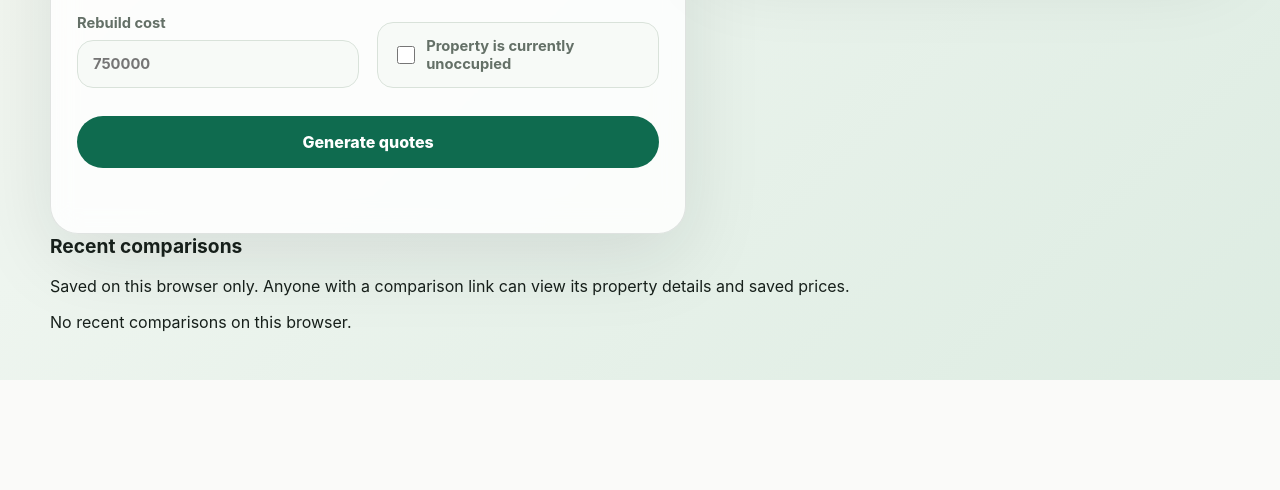
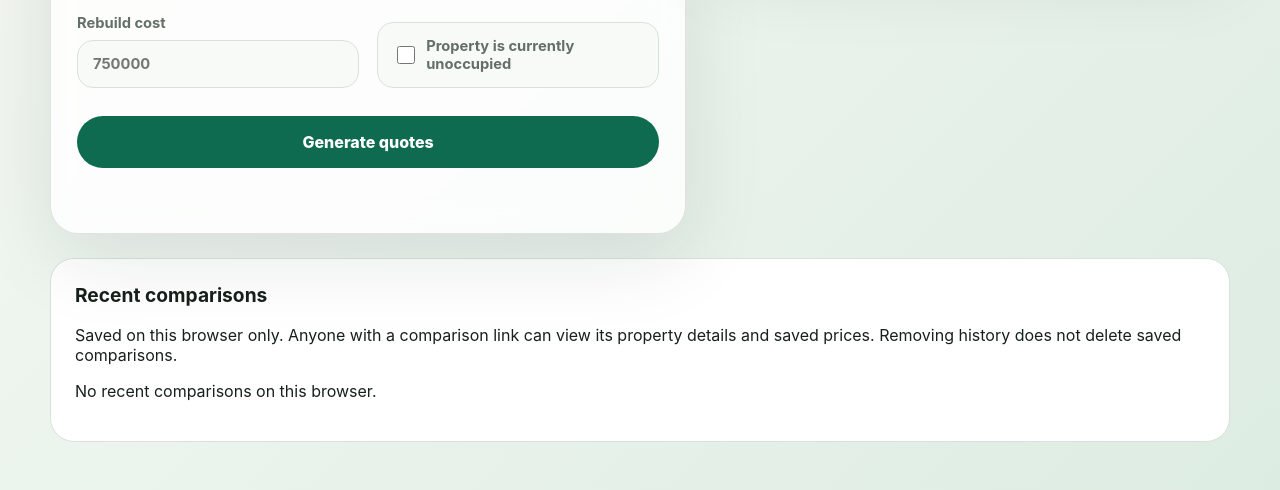
Before and after one commit to yas789/micro-insurtech-brokerage-engine, a PHP site: page / in a window 1280 px wide. Shown: the part 983-1473 px from the top of the page. Before the commit the page ends 1363 px from the top, so only its background shows below. Run offline with PHP 8.4, Linux system fonts and the light colour scheme.

Commit message:
Add local history removal and accessible navigation

```diff
--- a/frontend/app.js
+++ b/frontend/app.js
@@ -12,9 +12,21 @@ if (quoteForm && submitButton && statusMessage && quoteResults) {
   const summary = document.querySelector('#saved-property-summary');
   const recent = document.querySelector('#comparison-history');
   const history = createComparisonHistory();
+  const historyStatus = document.querySelector('#history-status');
   let links;
   const refreshHistory = () => {
-    if (recent) renderComparisonHistory(recent, history.list(), (reference) => links.navigate(reference));
+    if (recent) renderComparisonHistory(recent, history.list(), (reference) => links.navigate(reference), {
+      remove(reference) {
+        history.remove(reference);
+        refreshHistory();
+        if (historyStatus) historyStatus.textContent = 'Removed from this browser. The saved comparison and private link still exist.';
+      },
+      clear() {
+        history.clear();
+        refreshHistory();
+        if (historyStatus) historyStatus.textContent = 'Browser history cleared. Saved comparisons and private links still exist.';
+      },
+    });
   };
   const remember = (comparison) => {
     history.remember(comparison);
@@ -30,8 +42,14 @@ if (quoteForm && submitButton && statusMessage && quoteResults) {
   quoteForm.addEventListener('comparison-created', (event) => {
     if (metadata) renderComparisonMetadata(metadata, event.detail);
     remember(event.detail);
+    document.querySelector('#results-title')?.focus();
   });
   bindQuoteForm(quoteForm, submitButton, statusMessage, quoteResults);
-  if (metadata && summary) links = bindSavedComparisonLinks({ status: statusMessage, results: quoteResults, metadata, summary, onOpened: remember });
+  if (metadata && summary) links = bindSavedComparisonLinks({ status: statusMessage, results: quoteResults, metadata, summary,
+    onOpened(comparison) {
+      remember(comparison);
+      document.querySelector('#results-title')?.focus();
+    },
+  });
   refreshHistory();
 }
--- a/frontend/comparison-history.js
+++ b/frontend/comparison-history.js
@@ -3,13 +3,21 @@ import { comparisonMetadata } from './saved-comparisons.js';
 export const historyStorageKey = 'micro-insurtech.comparisons.v1';
 const limit = 20;
 
-export function renderComparisonHistory(container, entries, open) {
+export function renderComparisonHistory(container, entries, open, actions = {}) {
   container.replaceChildren();
+  container.tabIndex = -1;
   if (!entries.length) {
     container.textContent = 'No recent comparisons on this browser.';
     return;
   }
   const list = document.createElement('ul');
+  if (actions.clear) {
+    const clear = document.createElement('button');
+    clear.type = 'button';
+    clear.textContent = 'Clear browser history';
+    clear.addEventListener('click', () => { actions.clear(); container.focus(); });
+    container.append(clear);
+  }
   for (const entry of entries) {
     const row = document.createElement('li');
     const link = document.createElement('a');
@@ -20,6 +28,17 @@ export function renderComparisonHistory(container, entries, open) {
     time.dateTime = entry.createdAt;
     time.textContent = new Date(entry.createdAt).toLocaleString('en-GB');
     row.append(link, document.createTextNode(' — '), time);
+    if (actions.remove) {
+      const remove = document.createElement('button');
+      remove.type = 'button';
+      remove.textContent = 'Remove';
+      remove.setAttribute('aria-label', `Remove comparison ${entry.quoteReference} from this browser`);
+      remove.addEventListener('click', () => {
+        actions.remove(entry.quoteReference);
+        (container.querySelector('a') || container).focus();
+      });
+      row.append(remove);
+    }
     list.append(row);
   }
   container.append(list);
@@ -54,5 +73,13 @@ export function createComparisonHistory(storageProvider = () => window.localStor
       entries = normalizeEntries([metadata, ...entries]);
       persist();
     },
+    remove(reference) {
+      entries = entries.filter((entry) => entry.quoteReference !== reference);
+      persist();
+    },
+    clear() {
+      entries = [];
+      persist();
+    },
   };
 }
--- a/frontend/index.html
+++ b/frontend/index.html
@@ -65,7 +65,7 @@
         <section class="results-panel" aria-labelledby="results-title">
           <div class="results-heading">
             <p class="step">Step 3</p>
-            <h2 id="results-title">Quote Comparison</h2>
+            <h2 id="results-title" tabindex="-1">Quote Comparison</h2>
           </div>
           <div id="comparison-details" class="comparison-details"></div>
           <p id="saved-property-summary"></p>
@@ -76,8 +76,9 @@
       </section>
       <section class="history-panel" aria-labelledby="history-title">
         <h2 id="history-title">Recent comparisons</h2>
-        <p>Saved on this browser only. Anyone with a comparison link can view its property details and saved prices.</p>
+        <p>Saved on this browser only. Anyone with a comparison link can view its property details and saved prices. Removing history does not delete saved comparisons.</p>
         <div id="comparison-history"></div>
+        <p id="history-status" role="status" aria-live="polite"></p>
       </section>
     </main>
     <script src="app.js" type="module"></script>
--- a/frontend/styles.css
+++ b/frontend/styles.css
@@ -274,6 +274,37 @@ dd {
   line-height: 1.5;
 }
 
+.history-panel {
+  margin-top: 24px;
+  padding: 24px;
+  border: 1px solid var(--line);
+  border-radius: 24px;
+  background: var(--panel);
+}
+
+.comparison-details,
+.history-panel li {
+  overflow-wrap: anywhere;
+  line-height: 1.6;
+}
+
+.history-panel li { margin-top: 12px; }
+.history-panel button {
+  margin: 4px 8px;
+  padding: 8px 12px;
+  border: 1px solid var(--accent);
+  border-radius: 8px;
+  background: var(--field);
+  color: var(--accent-dark);
+  cursor: pointer;
+}
+
+a { color: var(--accent-dark); }
+a:focus-visible, button:focus-visible, [tabindex="-1"]:focus {
+  outline: 3px solid var(--accent);
+  outline-offset: 4px;
+}
+
 @media (max-width: 860px) {
   .shell {
     width: min(100% - 24px, 680px);
```
Also changed, not shown: PLAN.md (+3 -1 lines), docs/quote-history.md (+5 -0 lines), frontend/tests/comparison-history.test.js (+24 -0 lines).
